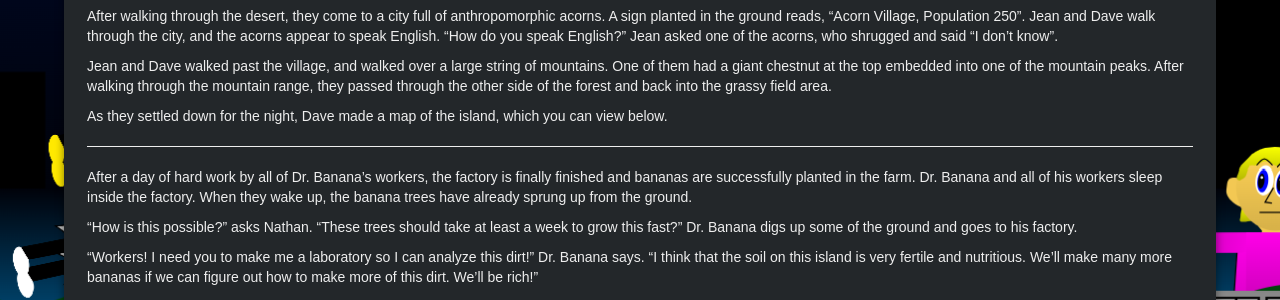
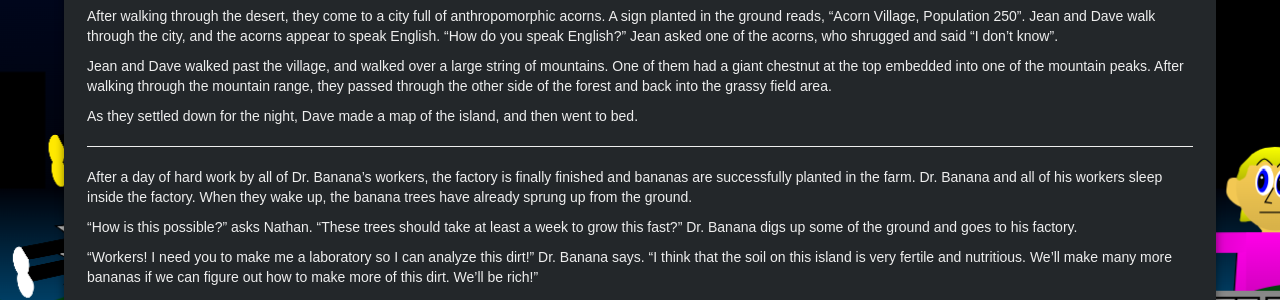
Before and after one commit to familycomicsstudios/Super-Benji-Website, a Jekyll site: the page built from _posts/2025-09-20-bananapart2.md, in a window 1280 px wide and 900 px high, scrolled down 872 px. Shown: the part 152-452 px from the top of the window. Built offline with Jekyll 4.4.1, drawn with Linux system fonts in a browser that asks for light colours.

Commit message:
Update text for clarity in bananapart2.md

```diff
--- a/_posts/2025-09-20-bananapart2.md
+++ b/_posts/2025-09-20-bananapart2.md
@@ -85,7 +85,7 @@ Jean and Dave walked past the village, and walked over a large string of mountai
 giant chestnut at the top embedded into one of the mountain peaks. After walking through the mountain
 range, they passed through the other side of the forest and back into the grassy field area.
 
-As they settled down for the night, Dave made a map of the island, which you can view below.
+As they settled down for the night, Dave made a map of the island, and then went to bed.
 
 ---
 
```
